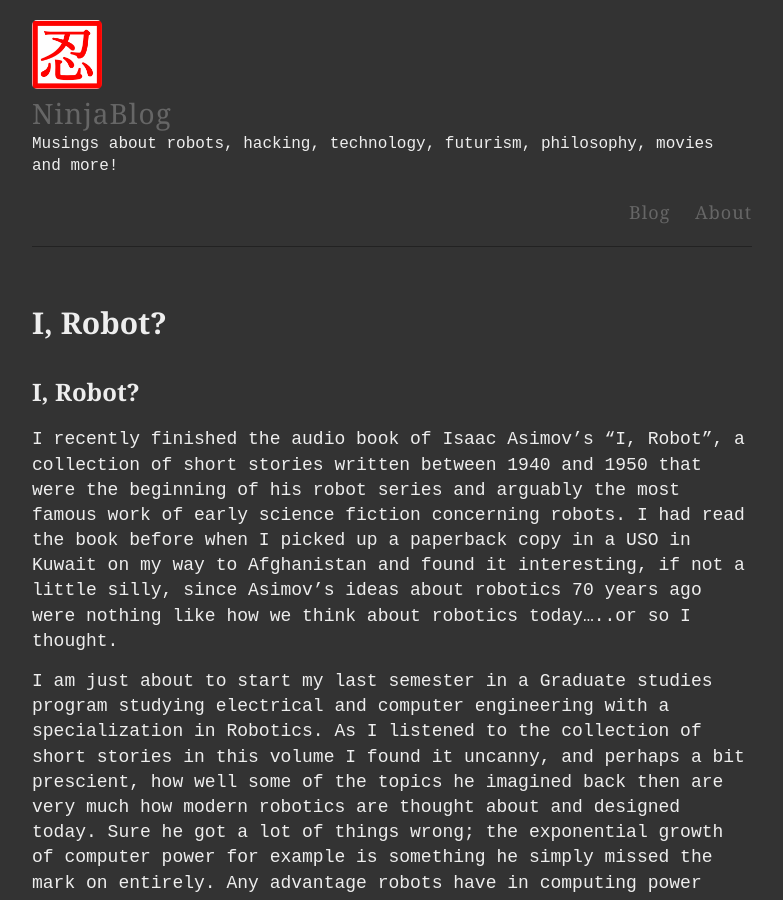
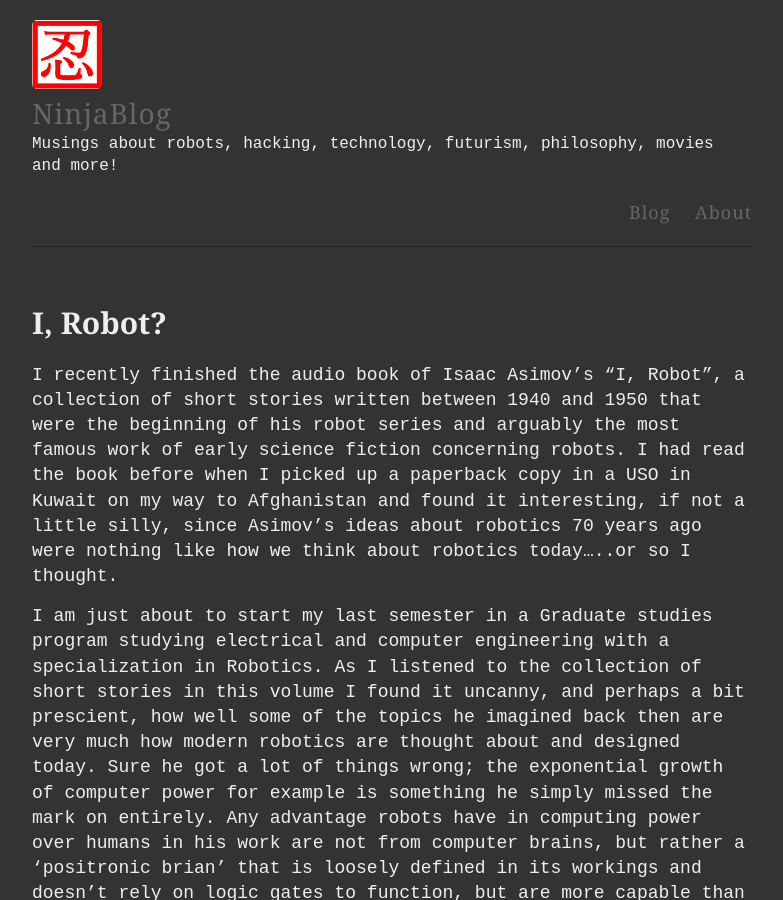
Before and after one commit to ninjajoe9/ninjajoe9.github.io, a Jekyll site: the page built from _posts/2022-01-15-i-robot.md, in a window 1280 px wide and 900 px high. Shown: the whole window, without its empty margins (248-1031 px from the left). Built offline with Jekyll 4.4.1, drawn with Linux system fonts in a browser that asks for light colours; our own code applies the rules of GitHub Pages for plain Markdown files.

Commit message:
Update 2022-01-15-i-robot.md

```diff
--- a/_posts/2022-01-15-i-robot.md
+++ b/_posts/2022-01-15-i-robot.md
@@ -2,8 +2,6 @@
 title: "I, Robot?"
 date: 2022-01-15
 ---
-
-## I, Robot?
 
 I recently finished the audio book of Isaac Asimov's "I, Robot", a collection of short stories written between 1940 and 1950 that were the beginning of his robot series and arguably the most famous work of early science fiction concerning robots. I had read the book before when I picked up a paperback copy in a USO in Kuwait on my way to Afghanistan and found it interesting, if not a little silly, since Asimov's ideas about robotics 70 years ago were nothing like how we think about robotics today.....or so I thought.
 
```
